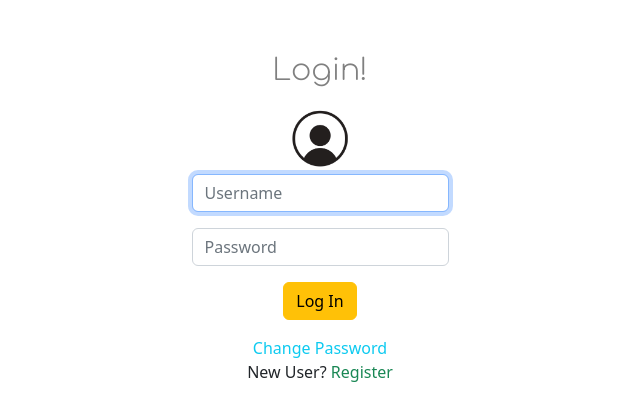
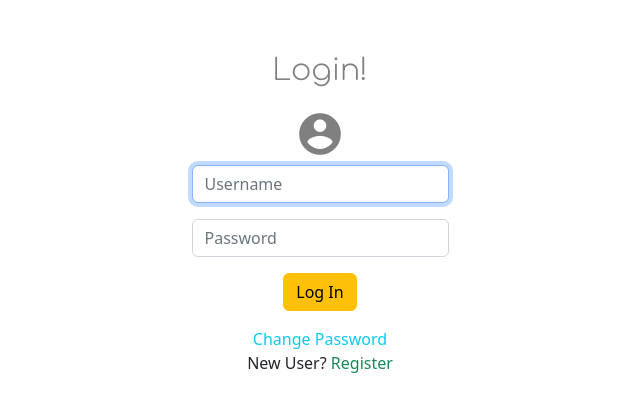
Before and after one commit to Aaqilirshad/project, a Flask app: page /login in a window 1280 px wide. Shown: the part 101-521 px from the top of the page, without its empty margins (320-960 px from the left). Run offline with Flask 2, Linux system fonts and the light colour scheme; some libraries are stand-ins or nearby versions.

Commit message:
graphical updates

```diff
--- a/app.py
+++ b/app.py
@@ -1,11 +1,12 @@
 import os
 from cs50 import SQL
-from flask import Flask, flash, redirect, render_template, request, session, flash
+from flask import Flask, flash, redirect, render_template, request, session, flash, url_for
 from flask_session import Session
 from tempfile import mkdtemp
 from werkzeug.security import check_password_hash, generate_password_hash
 from helpers import login_required, apology, usd
 from flask_mail import Mail, Message
+from werkzeug.utils import secure_filename
 
 
 #configure application
@@ -52,6 +53,11 @@ categories = [
     "Stationaries",
     "Other"
     ]
+
+#image upload config
+UPLOAD_FOLDER = 'static/uploads'
+ALLOWED_EXTENSIONS = {'jpg'}
+app.config['UPLOAD_FOLDER'] = UPLOAD_FOLDER
 
 
 @app.after_request
@@ -153,7 +159,7 @@ def register():
         #log user in
         rows = db.execute("SELECT * FROM users WHERE username = ?", username)
         session["user_id"] = rows[0]["id"]
-        flash("Succesfully Resgistered!")
+        flash("Successfully Registered!")
         return redirect("/")
     else:
         return render_template("register.html")
--- a/templates/index.html
+++ b/templates/index.html
@@ -136,7 +136,7 @@ Home
                             <input type="hidden" value="{{row.id}}" name="id">
 
                             <div class="col-12" style="margin-top:5px ;">
-                              <button type="submit" class="btn btn-success">Send</button>
+                              <button type="submit" class="btn btn-success">Send <i class="material-icons" style="position: relative; top:2px; font-size:medium">send</i></button>
                             </div>
                           </form>
 
--- a/templates/layout.html
+++ b/templates/layout.html
@@ -14,7 +14,7 @@
         <link rel="preconnect" href="https://fonts.googleapis.com">
         <link rel="preconnect" href="https://fonts.gstatic.com" crossorigin>
         <link href="https://fonts.googleapis.com/css2?family=Acme&family=Bangers&family=Comfortaa:wght@300&display=swap" rel="stylesheet">
-
+        <link href="https://fonts.googleapis.com/icon?family=Material+Icons" rel="stylesheet">
     </head>
 
      <body>
@@ -47,7 +47,7 @@
             </ul>
             <form class="d-flex" action="/search" method="get">
               <input class="form-control me-2" type="search" placeholder="Search" aria-label="Search" name="q">
-              <button class="btn btn-outline-success" type="submit">Search</button>
+              <button class="btn btn-outline-success" type="submit"><i class="material-icons" style="position: relative; top:2px; ">search</i></button>
             </form>
             <div class="me-3">
             <ul class="navbar-nav ms-2 mt-1">
@@ -67,10 +67,27 @@
       {% with messages = get_flashed_messages() %}
         {% if messages%}
           {% for msg in messages %}
-        <div class="alert alert-warning alert-dismissible fade show" role="alert">
-          <strong>{{ msg }}</strong>.
-          <button type="button" class="btn-close" data-bs-dismiss="alert" aria-label="Close"></button>
-        </div>
+              {% if msg == 'OOPS! Something went wrong, Could not send message.'%}
+                <div class="alert alert-danger alert-dismissible fade show" role="alert">
+                  <i class="material-icons" style="position: relative; top:5px;">info</i><strong>  {{ msg }}</strong>
+                  <button type="button" class="btn-close" data-bs-dismiss="alert" aria-label="Close"></button>
+                </div>
+              {% elif msg == 'Your item has been posted!'%}
+                <div class="alert alert-success alert-dismissible fade show" role="alert">
+                  <i class="material-icons" style="position: relative; top:5px;">task_alt</i><strong>  {{ msg }}</strong>
+                  <button type="button" class="btn-close" data-bs-dismiss="alert" aria-label="Close"></button>
+                </div>
+              {% elif msg == 'Successfully Registered!'%}
+                <div class="alert alert-success alert-dismissible fade show" role="alert">
+                  <i class="material-icons" style="position: relative; top:5px;">how_to_reg</i><strong>  {{ msg }}</strong>
+                  <button type="button" class="btn-close" data-bs-dismiss="alert" aria-label="Close"></button>
+                </div>
+              {% elif msg == 'Message Sent!'%}
+                <div class="alert alert-success alert-dismissible fade show" role="alert">
+                  <i class="material-icons" style="position: relative; top:5px;">mark_chat_read</i><strong>  {{ msg }}</strong>
+                  <button type="button" class="btn-close" data-bs-dismiss="alert" aria-label="Close"></button>
+                </div>
+              {% endif %}
           {% endfor %}
         {% endif %}
       {% endwith %}
--- a/templates/login.html
+++ b/templates/login.html
@@ -9,8 +9,9 @@
         <div calss="mb-3" style="text-align:center; font-family: 'Comfortaa', cursive; font-size:xx-large;">
             <p style="font-size:30px; color:gray">Login!</p>
         </div>
-        <div calss="mb-3" style="text-align:center; font-family: 'Comfortaa', cursive; font-size:xx-large;">
-            <img src="static/login.jpg" alt="login image" style="height: 60px; width:auto; margin-bottom:5px;" >
+        <div calss="mb-3" style="text-align:center; margin-top:0px ;">
+           <!-- <img src="static/login.jpg" alt="login image" style="height: 60px; width:auto; margin-bottom:5px;" >-->
+           <i class="material-icons" style="font-size:50px; color:gray">account_circle</i>
         </div>
         <div class="mb-3">
             <input autocomplete="off" autofocus class="form-control mx-auto w-auto" id="username" name="username" placeholder="Username" type="text" required>
--- a/templates/products.html
+++ b/templates/products.html
@@ -21,7 +21,8 @@
                       </div>
                       <div class="modal-body">
                         <p>{{row.description}}.</p>
-                        <p>Price: {{row.price | usd}}</p>
+                        <p style="font-weight: bold;">Category: {{row.catergory}}.</p>
+                        <p style="font-weight: bold; color:green">Price: {{row.price | usd}}</p>
                         <button class="btn btn-outline-info" data-bs-target="#c{{row.id}}" data-bs-toggle="modal">Contact Seller</button>
                       </div>
                       <div class="modal-footer">
@@ -65,7 +66,7 @@
                                 <input type="hidden" value="{{row.id}}" name="id">
 
                                 <div class="col-12" style="margin-top:5px ;">
-                                  <button type="submit" class="btn btn-success">Send</button>
+                                  <button type="submit" class="btn btn-success">Send <i class="material-icons" style="position: relative; top:2px; font-size:medium">send</i></button>
                                 </div>
                               </form>
 
--- a/templates/register.html
+++ b/templates/register.html
@@ -9,6 +9,10 @@
         <div calss="mb-3" style="text-align:center; font-family: 'Comfortaa', cursive; font-size:xx-large;">
             <p style="font-size:30px; color:gray">Register!</p>
         </div>
+        <div calss="mb-3" style="text-align:center; margin-top:0px ;">
+            <!-- <img src="static/login.jpg" alt="login image" style="height: 60px; width:auto; margin-bottom:5px;" >-->
+            <i class="material-icons" style="font-size:50px; color:gray">group_add</i>
+         </div>
         <div class="mb-3">
             <input autocomplete="off" autofocus class="form-control mx-auto w-auto" id="username" name="username" placeholder="Username" type="text" required>
         </div>
--- a/templates/sell.html
+++ b/templates/sell.html
@@ -5,7 +5,7 @@
 {% block main %}
 <div class="container">
     <p style="font-size:40px; font-family: 'Comfortaa', cursive; font-size:xx-large; text-align:center;">Sell Your Item!</p>
-    <form action="/sell" method="post">
+    <form action="/sell" method="post" enctype="multipart/form-data">
         <div class="row g-2">
             <div class="col-md">
               <div class="form-floating">
--- a/templates/wishlist.html
+++ b/templates/wishlist.html
@@ -80,7 +80,7 @@
                                                 <input type="hidden" value="{{row.id}}" name="id">
 
                                                 <div class="col-12" style="margin-top:5px ;">
-                                                    <button type="submit" class="btn btn-success">Send</button>
+                                                    <button type="submit" class="btn btn-success">Send <i class="material-icons" style="position: relative; top:2px; font-size:medium">send</i></button>
                                                 </div>
                                                 </form>
 
```
Also changed, not shown: shopper.db, static/uploads/31.jpg (added), static/uploads/32.jpg (added), static/uploads/42.jpg (added), 2 other files.
